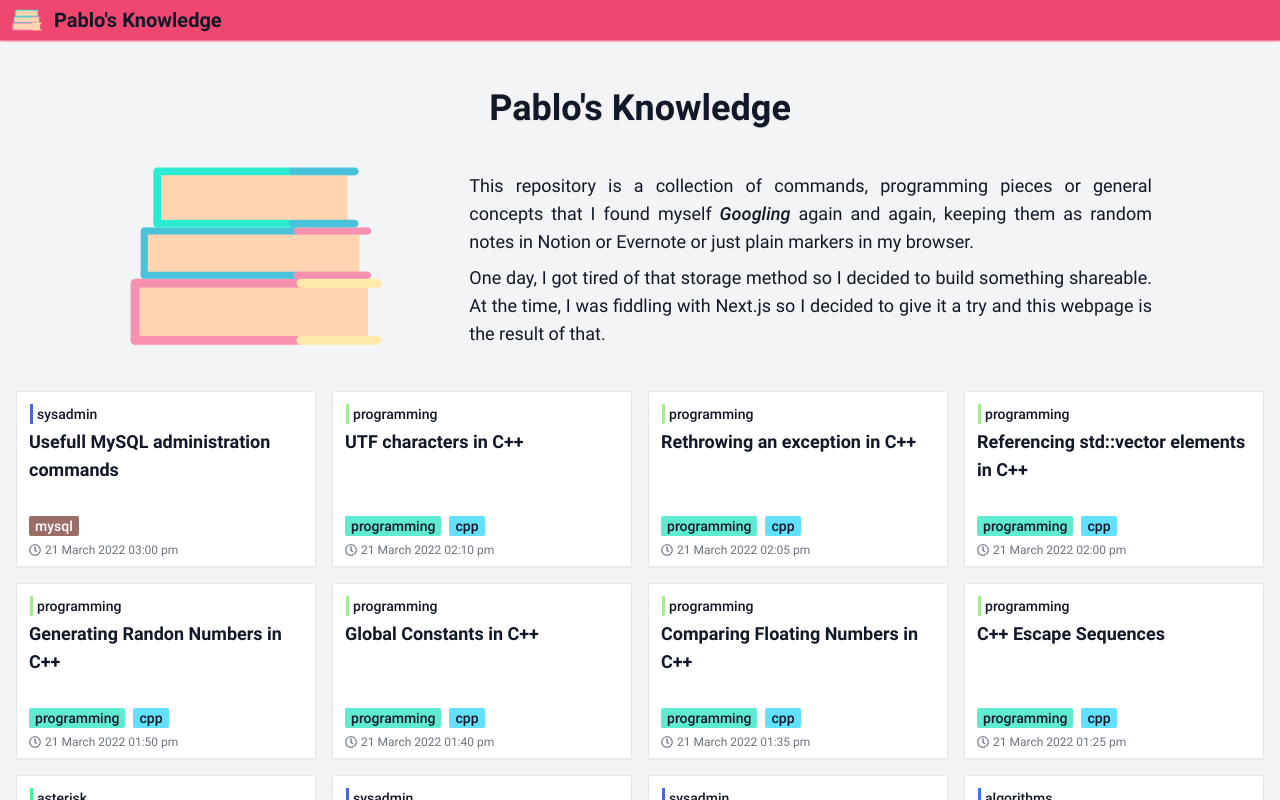
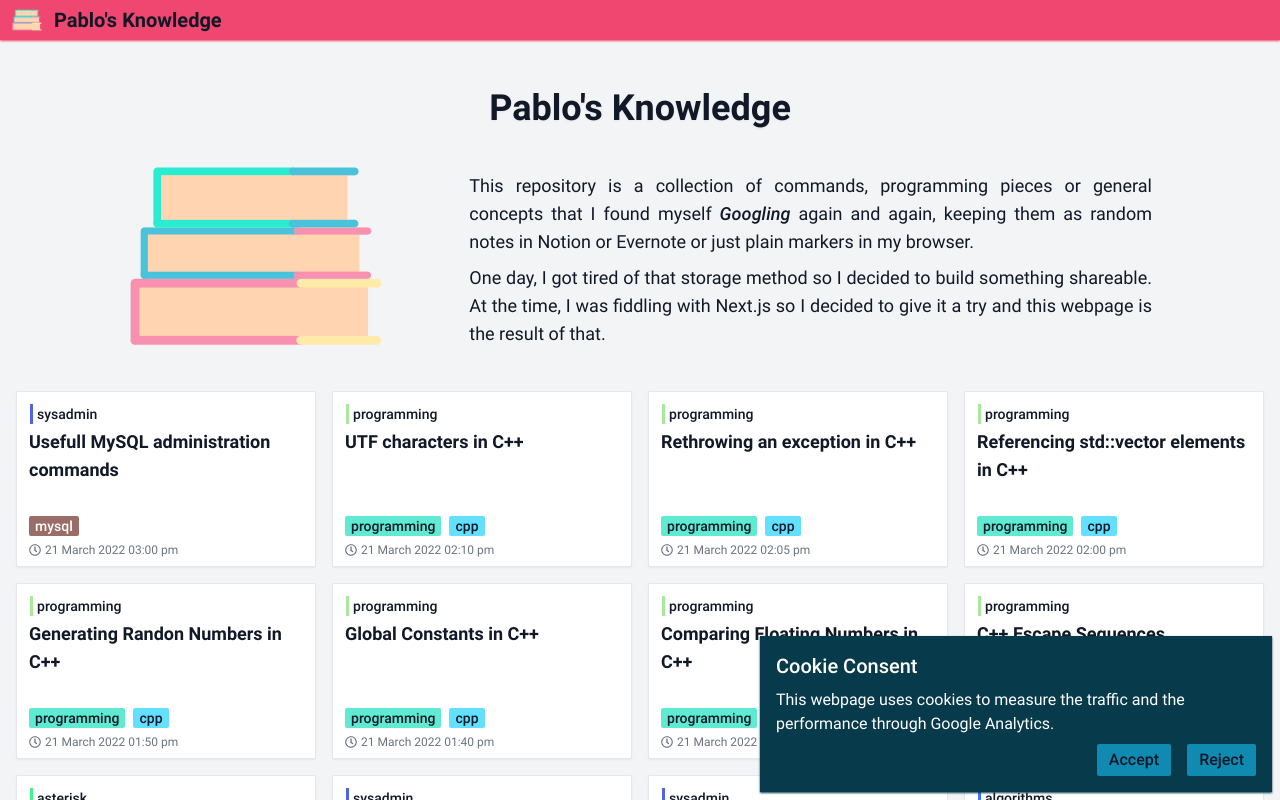
Before and after one commit to pablo-puga/knowledge, a Next.js app: page / in a window 1280 px wide. Shown: the top 800 px of the page. Built offline with nearby package versions, Linux system fonts and the light colour scheme; no server answers.

Commit message:
Added CookieConsent and Google Analytics

```diff
--- a/next.config.js
+++ b/next.config.js
@@ -1,6 +1,9 @@
 /** @type {import('next').NextConfig} */
 const nextConfig = {
-  reactStrictMode: true,
-}
+    reactStrictMode: true,
+    env: {
+        version: process.env.npm_package_version,
+    },
+};
 
-module.exports = nextConfig
+module.exports = nextConfig;
--- /dev/null
+++ b/src/components/CookieConsent/CookieConsent.module.css
@@ -0,0 +1,4 @@
+.consent-hidden {
+    opacity: 0;
+    transition: all 250ms linear;
+}
--- /dev/null
+++ b/src/components/CookieConsent/CookieConsent.tsx
@@ -0,0 +1,65 @@
+import clsx from 'clsx';
+import { useState } from 'react';
+
+import styles from './CookieConsent.module.css';
+
+const margin = 8;
+
+interface CookieConsentProps {
+    accept: () => void;
+    reject: () => void;
+}
+
+const CookieConsent = (props: CookieConsentProps) => {
+    const [hidden, setHidden] = useState(false);
+
+    const accept = () => {
+        setHidden(true);
+        setTimeout(() => {
+            props.accept();
+        }, 250);
+    };
+
+    const reject = () => {
+        setHidden(true);
+        setTimeout(() => {
+            props.reject();
+        }, 250);
+    };
+
+    return (
+        <article
+            className={clsx(
+                'fixed bg-quinary sm:shadow-sm sm:shadow-quinary text-white p-4 sm:max-w-lg text-sm sm:text-base',
+                hidden && styles['consent-hidden'],
+            )}
+            style={{
+                right: `${margin}px`,
+                bottom: `${margin}px`,
+                width: `calc(100% - ${margin * 2}px)`,
+            }}
+        >
+            <h1 className="font-medium text-lg sm:text-xl">Cookie Consent</h1>
+            <p className="mt-2">
+                This webpage uses cookies to measure the traffic and the
+                performance through Google Analytics.
+            </p>
+            <div className="mt-2 flex flex-row justify-end gap-4">
+                <button
+                    className="bg-quaternary text-gray-900 px-3 py-1 rounded-sm font-medium hover:bg-tertiary transition-colors duration-200"
+                    onClick={accept}
+                >
+                    Accept
+                </button>
+                <button
+                    className="bg-quaternary text-gray-900 px-3 py-1 rounded-sm font-medium hover:bg-primary hover:text-white transition-colors duration-200"
+                    onClick={reject}
+                >
+                    Reject
+                </button>
+            </div>
+        </article>
+    );
+};
+
+export default CookieConsent;
--- /dev/null
+++ b/src/components/CookieConsent/index.tsx
@@ -0,0 +1 @@
+export { default } from './CookieConsent';
--- a/src/components/Footer/Footer.tsx
+++ b/src/components/Footer/Footer.tsx
@@ -1,4 +1,6 @@
 import { FaGithub } from 'react-icons/fa';
+
+const version = process.env.version;
 
 const Footer = () => {
     return (
@@ -13,7 +15,7 @@ const Footer = () => {
                 </a>
             </p>
             <p className="mt-1">
-                Made by{' '}
+                Version {version} Made by{' '}
                 <a
                     href="https://github.com/pablo-puga"
                     className="hover:text-primary underline transition-colors duration-150"
--- /dev/null
+++ b/src/lib/hooks.ts
@@ -0,0 +1,49 @@
+import { useDebugValue, useEffect, useRef, useState } from 'react';
+
+const COOKIE_CONSENT_NAME = 'cookie-consent';
+export const COOKIE_CONSENT_MAXAGE = 60 * 60 * 24 * 30; //1 month
+
+export const useCookieConsent = () => {
+    const documentRef = useRef<Document>();
+    const [needsConsent, setNeedsConsent] = useState<boolean>();
+    const [allowed, setAllowed] = useState<boolean>();
+
+    useEffect(() => {
+        const _document = document;
+        const consentCookie = _document.cookie
+            .split(';')
+            .find((cookie) =>
+                cookie.trim().startsWith(`${COOKIE_CONSENT_NAME}=`),
+            )
+            ?.split('=')[1];
+        if (!consentCookie) {
+            setNeedsConsent(true);
+            setAllowed(false);
+        } else {
+            setNeedsConsent(false);
+            setAllowed(consentCookie === 'yes');
+        }
+        documentRef.current = _document;
+    }, []);
+
+    useDebugValue({ needsConsent, allowed }, ({ needsConsent, allowed }) =>
+        needsConsent ? 'pending' : allowed ? 'aproved' : 'denied',
+    );
+
+    return {
+        allowed: !needsConsent && allowed,
+        needsConsent,
+        reject: () => {
+            setNeedsConsent(false);
+            setAllowed(false);
+            if (!documentRef.current) return;
+            documentRef.current.cookie = `${COOKIE_CONSENT_NAME}=no;path=/;secure=true;samesite=strict;max-age=${COOKIE_CONSENT_MAXAGE}`;
+        },
+        accept: () => {
+            setNeedsConsent(false);
+            setAllowed(true);
+            if (!documentRef.current) return;
+            documentRef.current.cookie = `${COOKIE_CONSENT_NAME}=yes;path=/;secure=true;samesite=strict;max-age=${COOKIE_CONSENT_MAXAGE}`;
+        },
+    };
+};
--- a/src/pages/_app.tsx
+++ b/src/pages/_app.tsx
@@ -1,12 +1,48 @@
 import '../../styles/globals.css';
 import type { AppProps } from 'next/app';
+import Script from 'next/script';
 import Layout from '../components/Layout';
+import { COOKIE_CONSENT_MAXAGE, useCookieConsent } from '../lib/hooks';
+import CookieConsent from '../components/CookieConsent';
+
+const GA_ID = process.env.NEXT_PUBLIC_GA_ID;
 
 const KnowledgeApp = ({ Component, pageProps }: AppProps) => {
+    const cookieConsent = useCookieConsent();
+
     return (
-        <Layout>
-            <Component {...pageProps} />
-        </Layout>
+        <>
+            {cookieConsent.allowed && (
+                <>
+                    <Script
+                        src={`https://www.googletagmanager.com/gtag/js?id=${GA_ID}`}
+                        strategy="afterInteractive"
+                    />
+                    <Script id="ga" strategy="afterInteractive">
+                        {`
+                            window.dataLayer = window.dataLayer || [];
+                            function gtag(){window.dataLayer.push(arguments);}
+                            gtag('js', new Date());
+                            gtag('consent', 'default', {
+                                'ad_storage': 'denied',
+                                'analytics_storage': 'granted'
+                            });
+
+                            gtag('config', '${GA_ID}', { cookie_flags: 'max-age=${COOKIE_CONSENT_MAXAGE}'});
+                        `}
+                    </Script>
+                </>
+            )}
+            <Layout>
+                <Component {...pageProps} />
+            </Layout>
+            {cookieConsent.needsConsent && (
+                <CookieConsent
+                    accept={cookieConsent.accept}
+                    reject={cookieConsent.reject}
+                />
+            )}
+        </>
     );
 };
 
```
